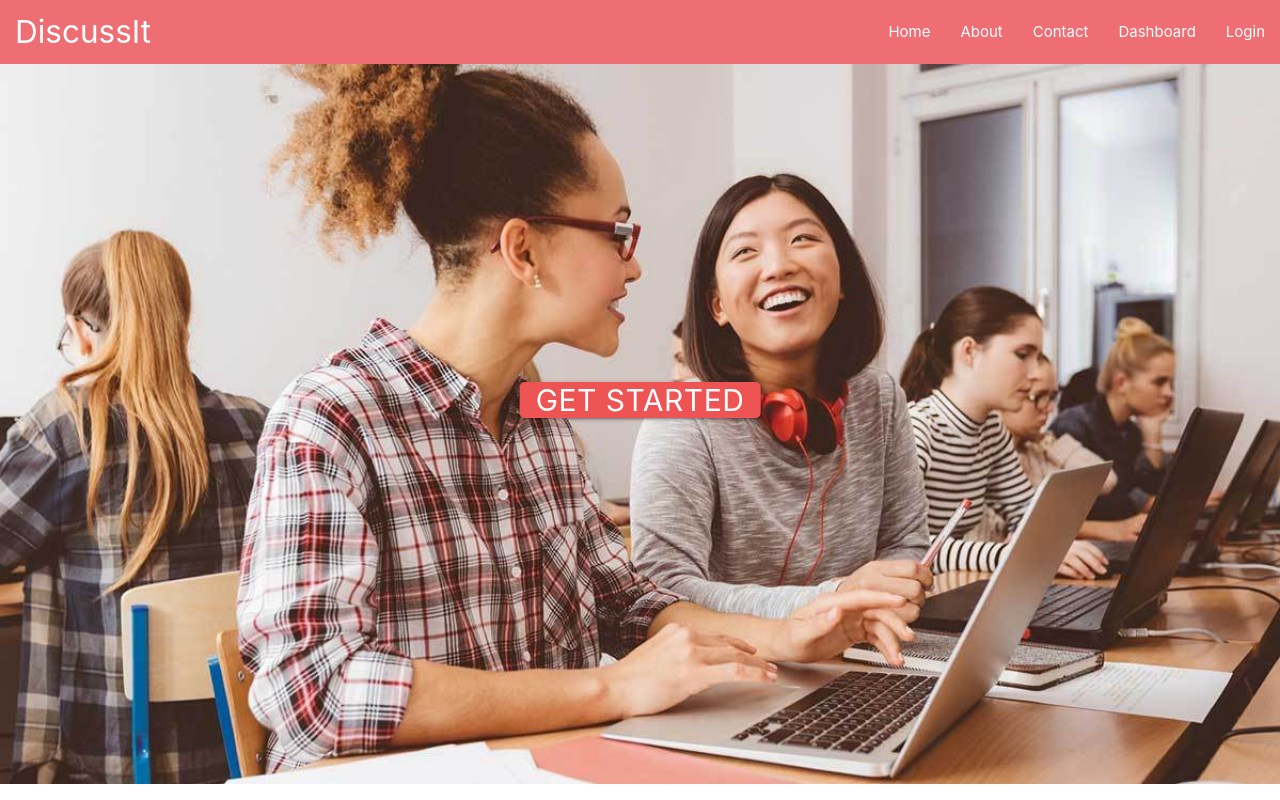
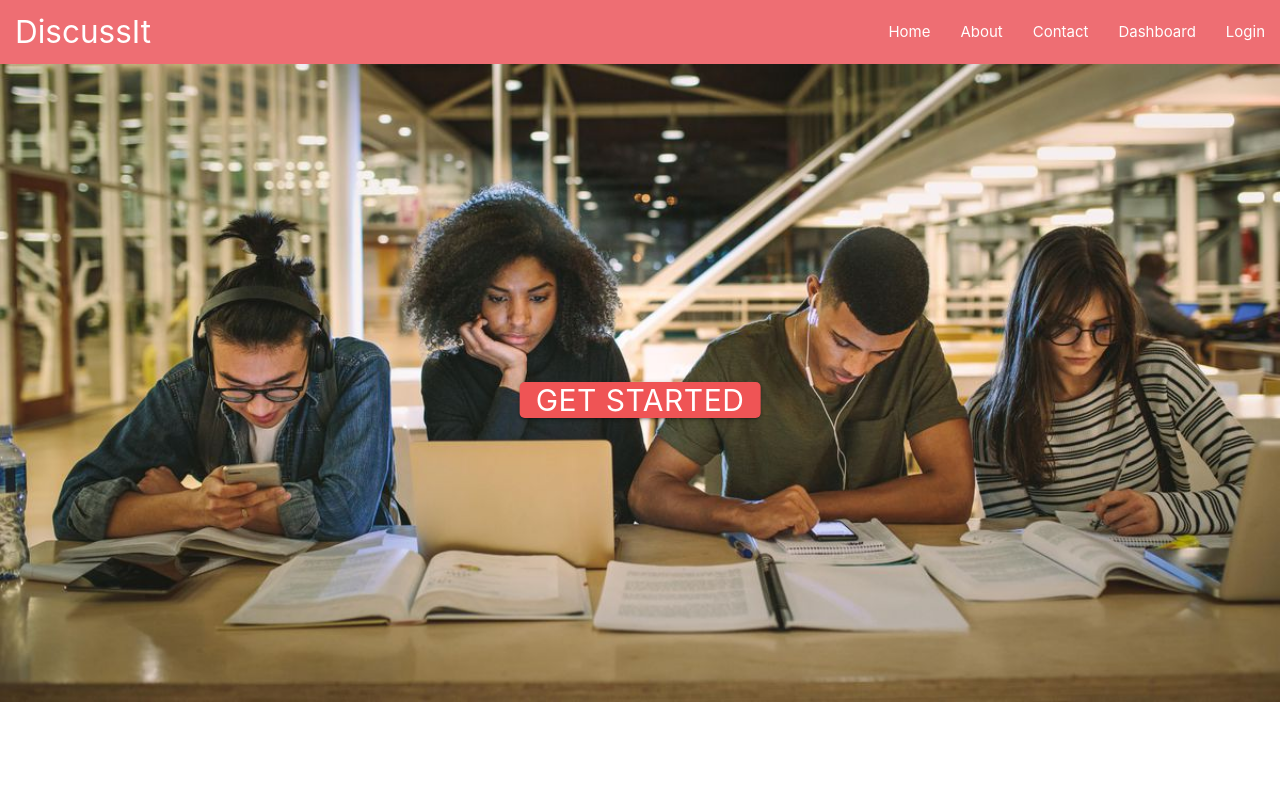
Before and after one commit to byadav02717/discussit, a React (Create React App) app in the folder client/: page / in a window 1280 px wide. Built offline with nearby package versions, Linux system fonts and the light colour scheme.

Commit message:
changed home picture

```diff
--- a/client/src/pages/Home.js
+++ b/client/src/pages/Home.js
@@ -6,7 +6,7 @@ import '../css/Home.css';
 export default function Home() {
     return (
         <div id="home">
-            <img src="/student-image.jpg" alt="" />
+            <img src="/student-image2.jpg" alt="" />
 
          <div className = "container">
       <Link to="/register">
```
